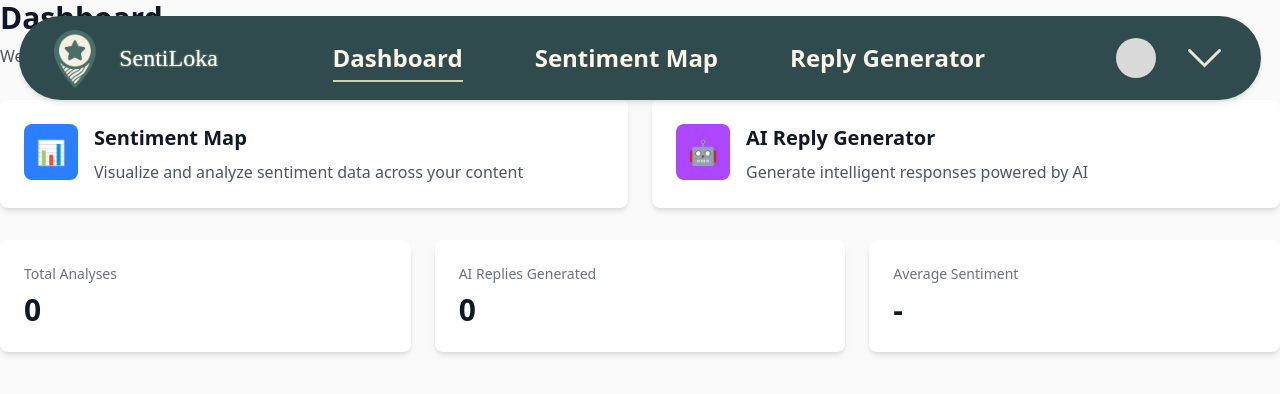
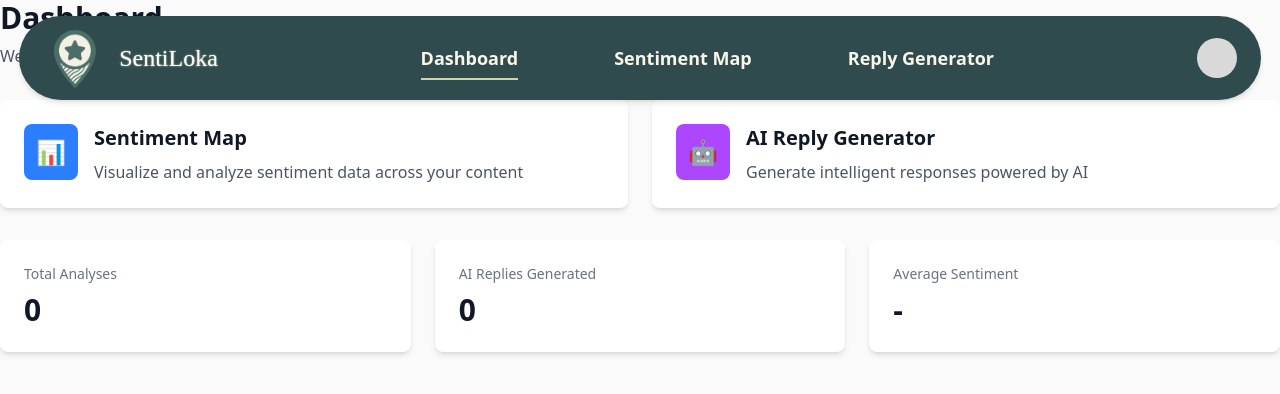
Before and after one commit to relydda20/SentiLoka, a React (Vite) app in the folder frontend/: page /dashboard in a window 1280 px wide. Both pictures are taken after typing "name@example.com", "Sample123" into the empty fields and a click on the button "Login". Shown: the top 394 px of the page. Built offline with nearby package versions, Linux system fonts and the light colour scheme; a web font is replaced by a local one.

Commit message:
feat(components): add DropdownItem and NavItem components for improved navigation

```diff
--- a/frontend/src/components/common/DropdownItem.jsx
+++ b/frontend/src/components/DropdownItem.jsx
@@ -1,5 +1,5 @@
 import { motion } from "framer-motion";
-import { hoverScaleTap } from "../../utils/motionConfig";
+import { hoverScaleTap } from "../utils/motionConfig";
 
 const DropdownItem = ({ children, onClick, className }) => (
   <motion.button
--- a/frontend/src/components/features/NavItem.jsx
+++ b/frontend/src/components/NavItem.jsx
@@ -3,7 +3,7 @@ import {
   hoverLift,
   fadeInScale,
   springTransition,
-} from "../../utils/motionConfig";
+} from "../utils/motionConfig";
 
 const NavItem = ({ children, active }) => (
   <motion.div className="relative px-9 py-5" {...hoverLift}>
--- a/frontend/src/pages/dashboard/DashboardLayout.jsx
+++ b/frontend/src/pages/dashboard/DashboardLayout.jsx
@@ -3,8 +3,8 @@ import { motion, AnimatePresence } from "framer-motion";
 import { useState } from "react";
 import logo from "../../assets/sentiloka_logo.png";
 
-import NavItem from "../../components/features/NavItem";
-import DropdownItem from "../../components/common/DropdownItem";
+import NavItem from "../../components/NavItem";
+import DropdownItem from "../../components/DropdownItem";
 import {
   hoverScale,
   hoverScaleTap,
@@ -51,8 +51,8 @@ const DashboardLayout = () => {
             </h1>
           </motion.div>
 
-          {/* Links */}
-          <div className="flex font-semibold text-[#FAF6E9] text-2xl leading-8">
+          {/* Desktop Links */}
+          <div className="hidden md:flex gap-6 font-semibold text-[#FAF6E9] text-lg">
             {navItems.map((item) => (
               <NavLink key={item.path} to={item.path}>
                 <NavItem active={isLinkActive(item.path)}>{item.label}</NavItem>
@@ -60,55 +60,82 @@ const DashboardLayout = () => {
             ))}
           </div>
 
-          {/* Profile + Dropdown */}
-          <div className="relative">
-            <motion.div
-              className="flex items-center gap-8 px-4 py-2 cursor-pointer"
-              onClick={() => setIsDropdownOpen(!isDropdownOpen)}
-              {...hoverScaleTap}
-            >
+          {/* Profile + Dropdown Trigger */}
+          <div className="relative flex items-center gap-2">
+            {/* Profile Avatar */}
             {profileUrl ? (
               <motion.img
                 src={profileUrl}
                 alt="Profile"
-                  className="rounded-full w-10 h-10 object-cover pointer-events-none"
+                className="rounded-full w-10 h-10 object-cover cursor-pointer"
                 whileHover={{ scale: 1.1 }}
                 transition={springTransition}
+                onClick={() => setIsDropdownOpen(!isDropdownOpen)}
               />
             ) : (
               <motion.div
-                  className="bg-[#D9D9D9] rounded-full w-10 h-10 pointer-events-none"
+                className="bg-[#D9D9D9] rounded-full w-10 h-10 cursor-pointer"
                 whileHover={{ scale: 1.1, backgroundColor: "#C9C9C9" }}
                 transition={springTransition}
+                onClick={() => setIsDropdownOpen(!isDropdownOpen)}
               />
             )}
 
+            {/* Arrow (only on small screens) */}
             <motion.svg
-                width="33"
-                height="19"
-                viewBox="0 0 33 19"
+              width="32"
+              height="32"
+              viewBox="0 0 24 24"
               fill="none"
               xmlns="http://www.w3.org/2000/svg"
-                className="pointer-events-none"
+              className="md:hidden cursor-pointer"
+              onClick={() => setIsDropdownOpen(!isDropdownOpen)}
               animate={{ rotate: isDropdownOpen ? 180 : 0 }}
               transition={springTransition}
             >
               <path
-                  d="M1.5 1.5L16.5 16.5L31.5 1.5"
+                d="M6 9l6 6 6-6"
                 stroke="#ECE8D9"
-                  strokeWidth="3"
+                strokeWidth="2"
                 strokeLinecap="round"
+                strokeLinejoin="round"
               />
             </motion.svg>
-            </motion.div>
 
             {/* Dropdown */}
             <AnimatePresence>
               {isDropdownOpen && (
                 <motion.div
                   {...dropdownMotion}
-                  className="right-0 absolute bg-white shadow-lg mt-2 rounded-2xl w-48 overflow-hidden"
+                  className="top-12 right-0 absolute bg-white shadow-lg mt-2 rounded-2xl w-56 overflow-hidden"
                 >
+                  {/* On small screens: nav + profile actions */}
+                  <div className="md:hidden flex flex-col">
+                    {/* Label for pages */}
+                    <div className="px-4 py-2 font-semibold text-gray-500 text-xs uppercase tracking-wide">
+                      Pages
+                    </div>
+                    {navItems.map((item) => (
+                      <DropdownItem
+                        key={item.path}
+                        onClick={() => {
+                          setIsDropdownOpen(false);
+                          navigate(item.path);
+                        }}
+                        className="hover:bg-[#FAF6E9] text-[#2F4B4E]"
+                      >
+                        {item.label}
+                      </DropdownItem>
+                    ))}
+                    <div className="my-1 border-gray-200 border-t" />
+                  </div>
+
+                  {/* Profile actions (always) */}
+                  <div className="flex flex-col">
+                    {/* Label for account */}
+                    <div className="md:hidden px-4 py-2 font-semibold text-gray-500 text-xs uppercase tracking-wide">
+                      Account
+                    </div>
                     <DropdownItem
                       onClick={() => {
                         setIsDropdownOpen(false);
@@ -118,7 +145,6 @@ const DashboardLayout = () => {
                     >
                       Profile
                     </DropdownItem>
-
                     <DropdownItem
                       onClick={() => {
                         setIsDropdownOpen(false);
@@ -128,9 +154,7 @@ const DashboardLayout = () => {
                     >
                       Settings
                     </DropdownItem>
-
                     <div className="bg-gray-200 mx-4 h-px" />
-
                     <DropdownItem
                       onClick={() => {
                         setIsDropdownOpen(false);
@@ -140,6 +164,7 @@ const DashboardLayout = () => {
                     >
                       Logout
                     </DropdownItem>
+                  </div>
                 </motion.div>
               )}
             </AnimatePresence>
```
Lines whose indentation alone changed are shown as unchanged.
